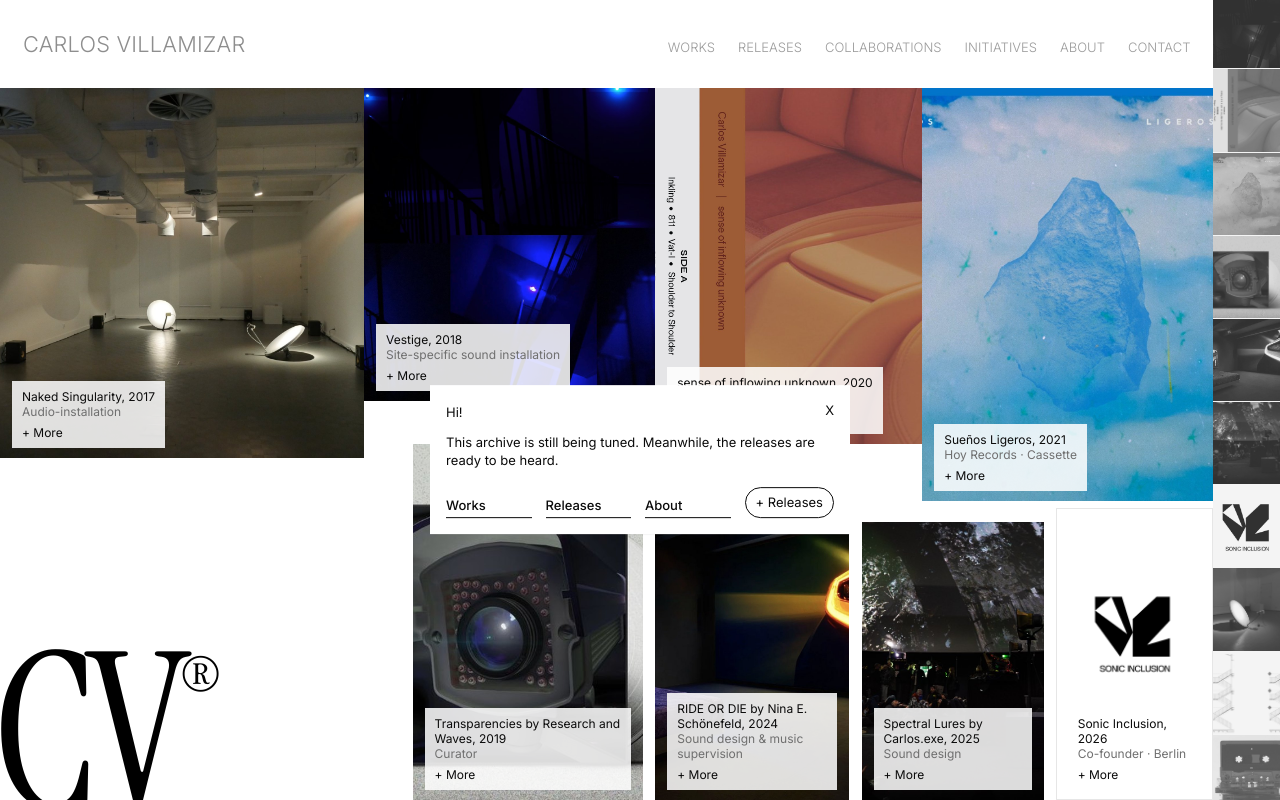
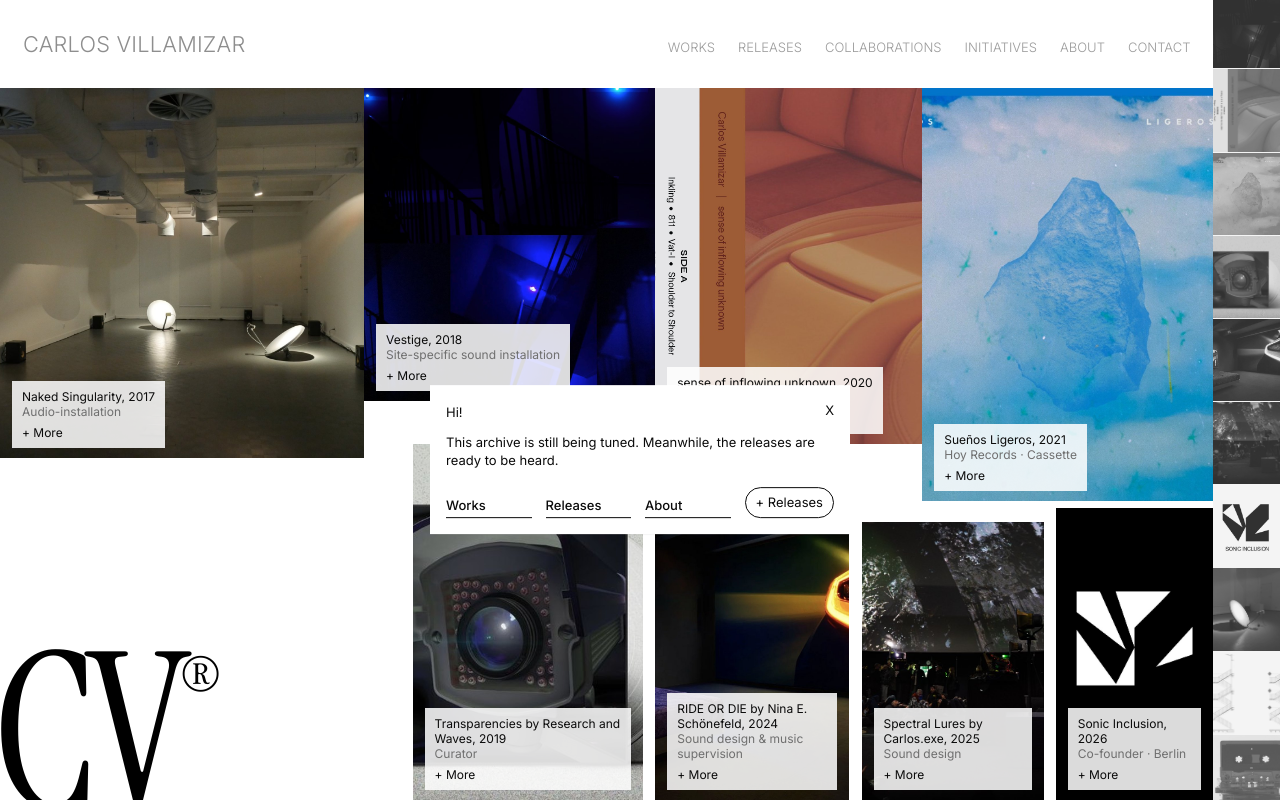
Before and after one commit to carlospablov/pagina, a plain HTML site: page index.html in a window 1280 px wide. Drawn offline with Linux system fonts and the light colour scheme.

Commit message:
Home: Sonic Inclusion tile fills the frame with switching logo symbol
White symbol on black, cropped without the wordmark, switching between
the two variations with the same glitch as on the page. Remove leftover
size labels from tiles.

Co-Authored-By: Claude Opus 5.5 <noreply@anthropic.com>
Claude-Session: https://claude.ai/code/session_01BKskrTzxLQiyphvXS6kF7d

```diff
--- a/css/style.css
+++ b/css/style.css
@@ -101,9 +101,11 @@ body.no-intro .tile { animation: none; opacity: 1; }
   transform: scale(1.06);
   transition: transform 2.4s var(--ease);
 }
-.tile--contain { background: #fff; outline: 1px solid #e6e6e6; outline-offset: -1px; }
-.tile--contain img { object-fit: contain; padding: 6% 8% 34%; transform: none; }
-.tile--contain:hover img { transform: none; }
+.tile--logos { background: #000; }
+.tile--logos img { position: absolute; inset: 0; object-fit: contain; padding: 10% 10% 30%; transform: none; opacity: 0; }
+.tile--logos img.is-on { opacity: 1; }
+.tile--logos:hover img { transform: none; }
+.tile--logos.is-glitch img.is-on { animation: logoGlitch .26s steps(4) 1; }
 .tile::after {           /* the "washed out" veil */
   content: ""; position: absolute; inset: 0;
   background: rgba(255,255,255,var(--veil, 0));
--- a/index.html
+++ b/index.html
@@ -12,7 +12,7 @@
   <link rel="preconnect" href="https://fonts.gstatic.com" crossorigin />
   <link href="https://fonts.googleapis.com/css2?family=Instrument+Serif:ital@0;1&family=Inter:wght@300;400;500;600&family=IBM+Plex+Mono:wght@400&display=swap" rel="stylesheet" />
 
-  <link rel="stylesheet" href="css/style.css?v=202611171828" />
+  <link rel="stylesheet" href="css/style.css?v=202611171830" />
 </head>
 <body>
 
@@ -69,8 +69,8 @@
     <div class="detail__body" id="detailBody"></div>
   </section>
 
-  <script src="js/data.js?v=202611171828"></script>
-  <script src="js/art.js?v=202611171828"></script>
-  <script src="js/main.js?v=202611171828"></script>
+  <script src="js/data.js?v=202611171830"></script>
+  <script src="js/art.js?v=202611171830"></script>
+  <script src="js/main.js?v=202611171830"></script>
 </body>
 </html>
--- a/js/data.js
+++ b/js/data.js
@@ -312,7 +312,11 @@ window.SITE = {
             "media/initiatives/sonic-inclusion/logo-2.jpg"
           ],
           imageCaption: "Sonic Inclusion, logo variations",
-          tileFit: "contain",   // show the whole logo on the home page
+          // home page tile: white symbol on black, switching like the page
+          tileLogos: [
+            "media/initiatives/sonic-inclusion/symbol-1-dark.jpg",
+            "media/initiatives/sonic-inclusion/symbol-2-dark.jpg"
+          ],
           homeTitle: "Sonic Inclusion",
           homeMeta: "Co-founder · Berlin",
           website: { label: "sonicinclusion.com", url: "https://www.sonicinclusion.com" },
--- a/js/main.js
+++ b/js/main.js
@@ -91,11 +91,12 @@
       const item = real;
       const src = real.src;
       const tile = document.createElement("figure");
-      tile.className = "tile" + (item.tileFit === "contain" ? " tile--contain" : "");
+      tile.className = "tile" + (item.tileLogos ? " tile--logos" : "");
       tile.style.cssText = `left:${L.x}%;top:${L.y}%;width:${L.w}%;height:${L.h}%;--veil:${L.veil};--i:${i}`;
       tile.innerHTML = `
-        <img src="${esc(src)}" alt="${esc(real ? real.title + (real.caption ? ", " + real.caption : "") : "")}">
-        <span class="tile__dim"></span>
+        ${item.tileLogos
+          ? item.tileLogos.map((l, j) => `<img src="${esc(l)}" alt="${j ? "" : esc(item.title)}"${j ? "" : ' class="is-on"'}>`).join("")
+          : `<img src="${esc(src)}" alt="${esc(real ? real.title + (real.caption ? ", " + real.caption : "") : "")}">`}
         <figcaption class="tile__cap">
           <span>${esc(item.homeTitle || item.title)}, ${esc(item.year ?? "")}</span>
           <span class="muted">${esc(item.homeMeta || (item.type === "release" ? item.location : item.medium || item.location || ""))}</span>
@@ -105,6 +106,17 @@
         location.hash = item.ghost ? "#works" : `#item/${item.section}/${item.index}`;
       });
       collage.appendChild(tile);
+      if (item.tileLogos) {
+        const imgs = [...tile.querySelectorAll("img")];
+        let k = 0;
+        setInterval(() => {
+          if (document.body.classList.contains("is-open")) return;
+          k = (k + 1) % imgs.length;
+          tile.classList.add("is-glitch");
+          setTimeout(() => imgs.forEach((im, j) => im.classList.toggle("is-on", j === k)), 90);
+          setTimeout(() => tile.classList.remove("is-glitch"), 260);
+        }, 2600 + i * 37);
+      }
     });
   }
 
```
Also changed, not shown: media/initiatives/sonic-inclusion/symbol-1-dark.jpg (added), media/initiatives/sonic-inclusion/symbol-2-dark.jpg (added).
